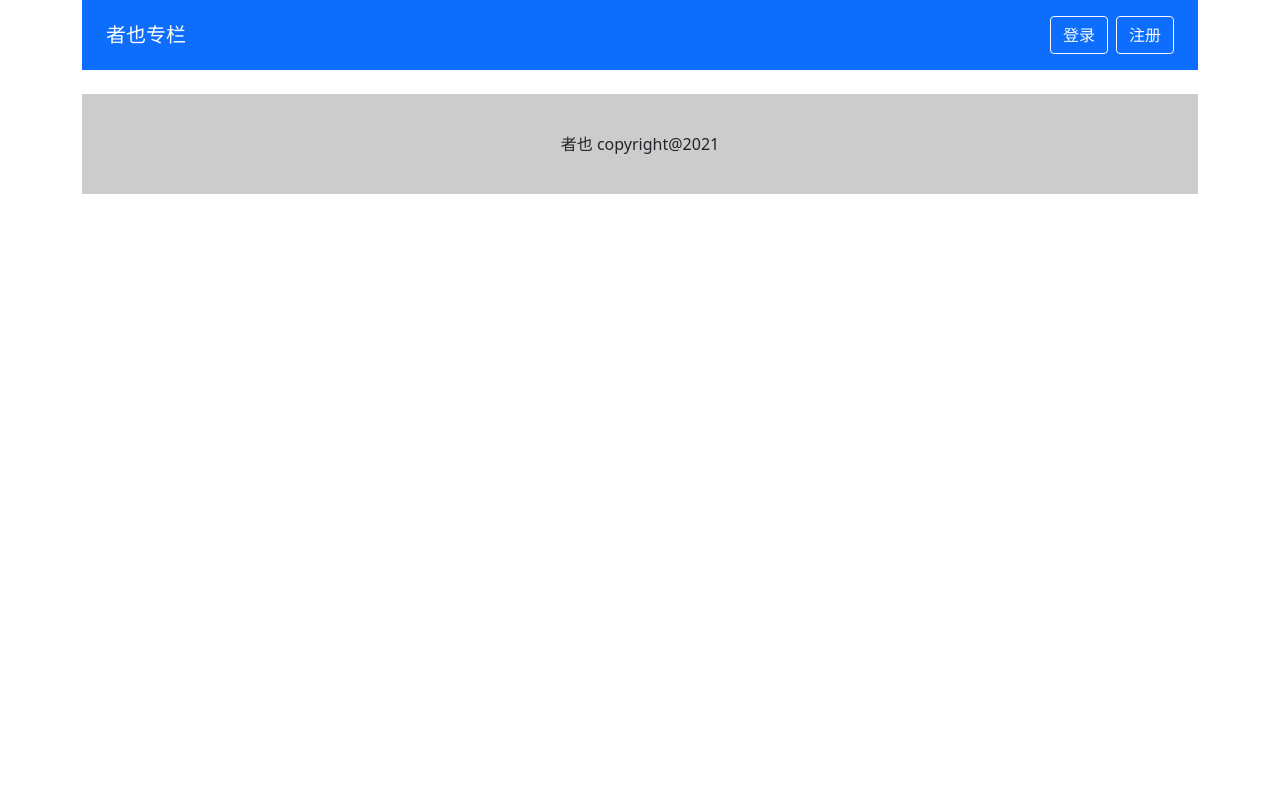
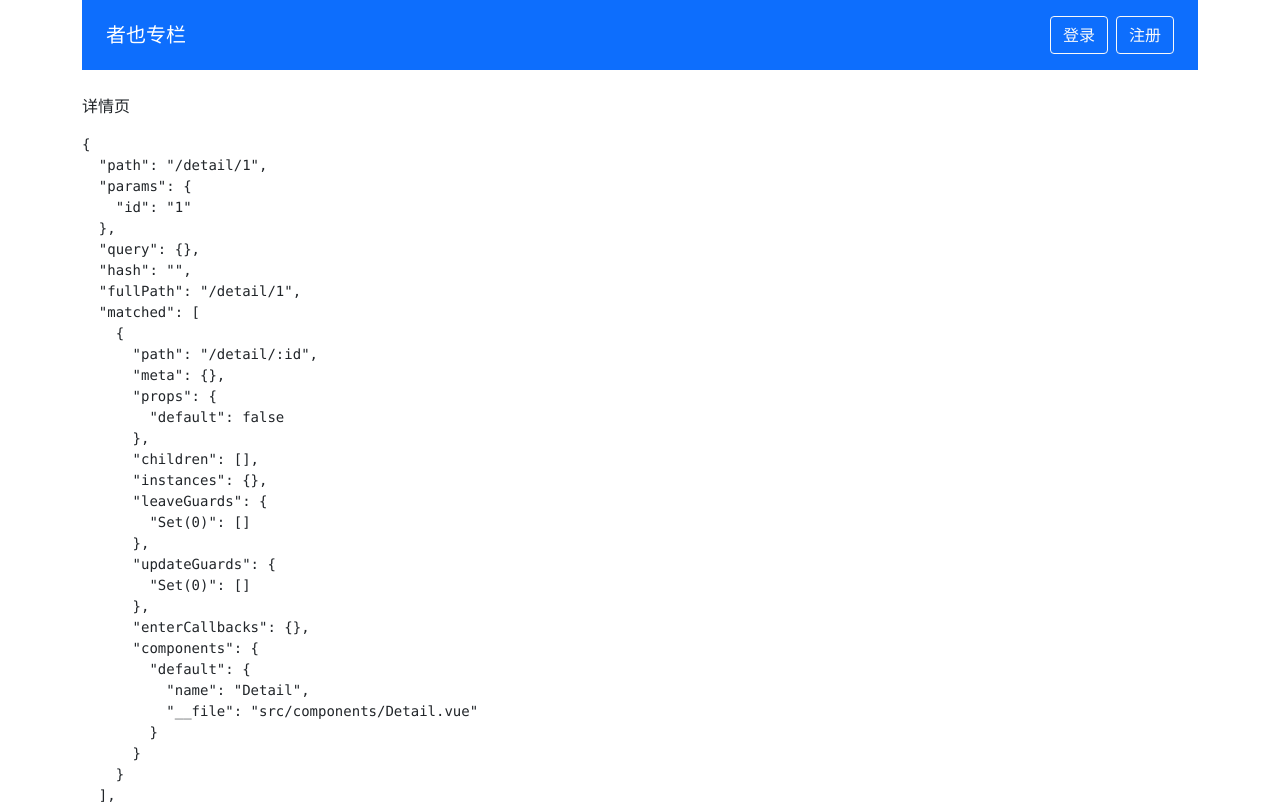
Before and after one commit to btbrad/zheye, a Vue app: page /detail/1 in a window 1280 px wide. Shown: the top 804 px of the page. Built offline with nearby package versions, Linux system fonts and the light colour scheme; the HTML template or start-up script is replaced by a standard one.

Commit message:
添加动态路由

```diff
--- a/package.json
+++ b/package.json
@@ -11,7 +11,8 @@
     "bootstrap": "^5.0.0-beta2",
     "mitt": "^2.1.0",
     "vue": "^3.0.0",
-    "vue-router": "^4.0.4"
+    "vue-router": "^4.0.4",
+    "vuex": "^4.0.0"
   },
   "devDependencies": {
     "@typescript-eslint/eslint-plugin": "^2.33.0",
--- a/src/components/ColumnList.vue
+++ b/src/components/ColumnList.vue
@@ -6,7 +6,7 @@
           <img :src="column.avatar" class="rouded-circle border border-light w-25 my-3" :alt="column.title">
           <h5 class="card-title">{{ column.title }}</h5>
           <p class="card-text text-left">{{ column.description }}</p>
-          <a href="#" class="btn btn-outline-primary">进入专栏</a>
+          <router-link :to="`/detail/${column.id}`" class="btn btn-outline-primary">进入专栏</router-link>
         </div>
       </div>
     </div>
--- /dev/null
+++ b/src/components/Detail.vue
@@ -0,0 +1,25 @@
+<template>
+  <div>
+    <p>详情页</p>
+    <pre>{{ route }}</pre>
+  </div>
+</template>
+
+<script>
+import { defineComponent } from 'vue'
+import { useRoute } from 'vue-router'
+
+export default defineComponent({
+  name: 'Detail',
+  setup () {
+    const route = useRoute()
+    return {
+      route
+    }
+  }
+})
+</script>
+
+<style>
+
+</style>
--- a/src/router/index.ts
+++ b/src/router/index.ts
@@ -11,6 +11,10 @@ export default createRouter({
     {
       path: '/login',
       component: () => import('@/views/Login.vue')
+    },
+    {
+      path: '/detail/:id',
+      component: () => import('@/components/Detail.vue')
     }
   ]
 })
--- /dev/null
+++ b/src/store/index.ts
@@ -0,0 +1 @@
+// import { createStore } from 'vuex'
```
Also changed, not shown: 1 other file (tests, documents, lock files or other folders).
